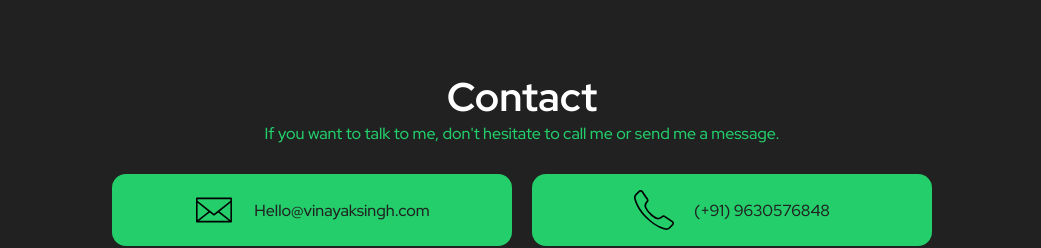
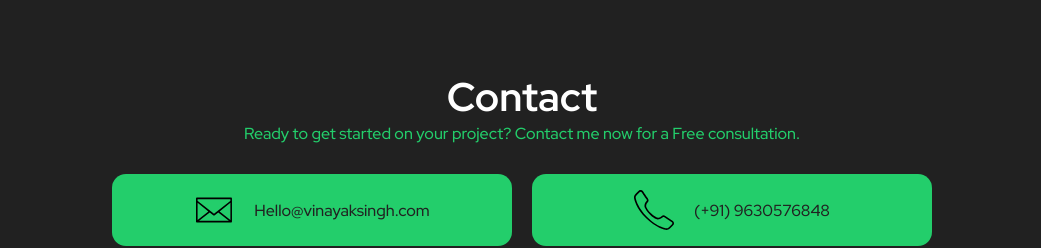
Before and after one commit to CodeVinayak/Portfolio-v2, a React (Create React App) app: page / in a window 1280 px wide. Shown: the part 2700-2948 px from the top of the page, without its empty margins (118-1159 px from the left). Built offline with nearby package versions, Linux system fonts and the light colour scheme.

Commit message:
keywords updated
add new keywords  and optimize it for better SEO

```diff
--- a/public/index.html
+++ b/public/index.html
@@ -11,8 +11,8 @@
     <title>Vinayak Singh</title>
     <meta charset="utf-8" />
     <meta property="og:title" content="Vinayak Singh">
-    <meta name="keywords" content="VinayakSingh,Vinayak Singh,Vinayak,Codevinayak,Code Vinayak,Vinayak Code,Portfolio Vinayak Singh">
-    <meta property="og:description" content="Vinayak Singh, A developer and a Freelancer.I create interactive & responsive Websites.Experience with E-Commerce site development." name="description">
+    <meta name="keywords" content="Vinayak Singh,Vinayak,Code Vinayak,Portfolio Vinayak Singh,Freelance website developer">
+    <meta property="og:description" content="Looking for a talented freelance website developer? Vinayak Singh has the skills and expertise you need to bring your website vision to life. With a wide range of skills including HTML, CSS, JavaScript, and React, as well as expertise in CMS systems like WordPress and Shopify, Contact Vinayak today to get started. Contact now today to get started on your web development project." name="description">
     <meta property="og:image" content="Images/Vinayak_Singh.webp">
     <meta property="og:image:type" content="image/webp">
     <meta property="og:image" content="Images/Vinayak_Singh.jpg">
--- a/src/components/Contact/Contact.tsx
+++ b/src/components/Contact/Contact.tsx
@@ -10,7 +10,7 @@ export function Contact(){
     <Container id="contact">
       <header>
         <h2>Contact</h2>
-        <p>If you want to talk to me, don't hesitate to call me or send me a message.</p>
+        <p>Ready to get started on your project? Contact me now for a Free consultation.</p>
       </header>
       <div className="contacts">
         <div>
```
